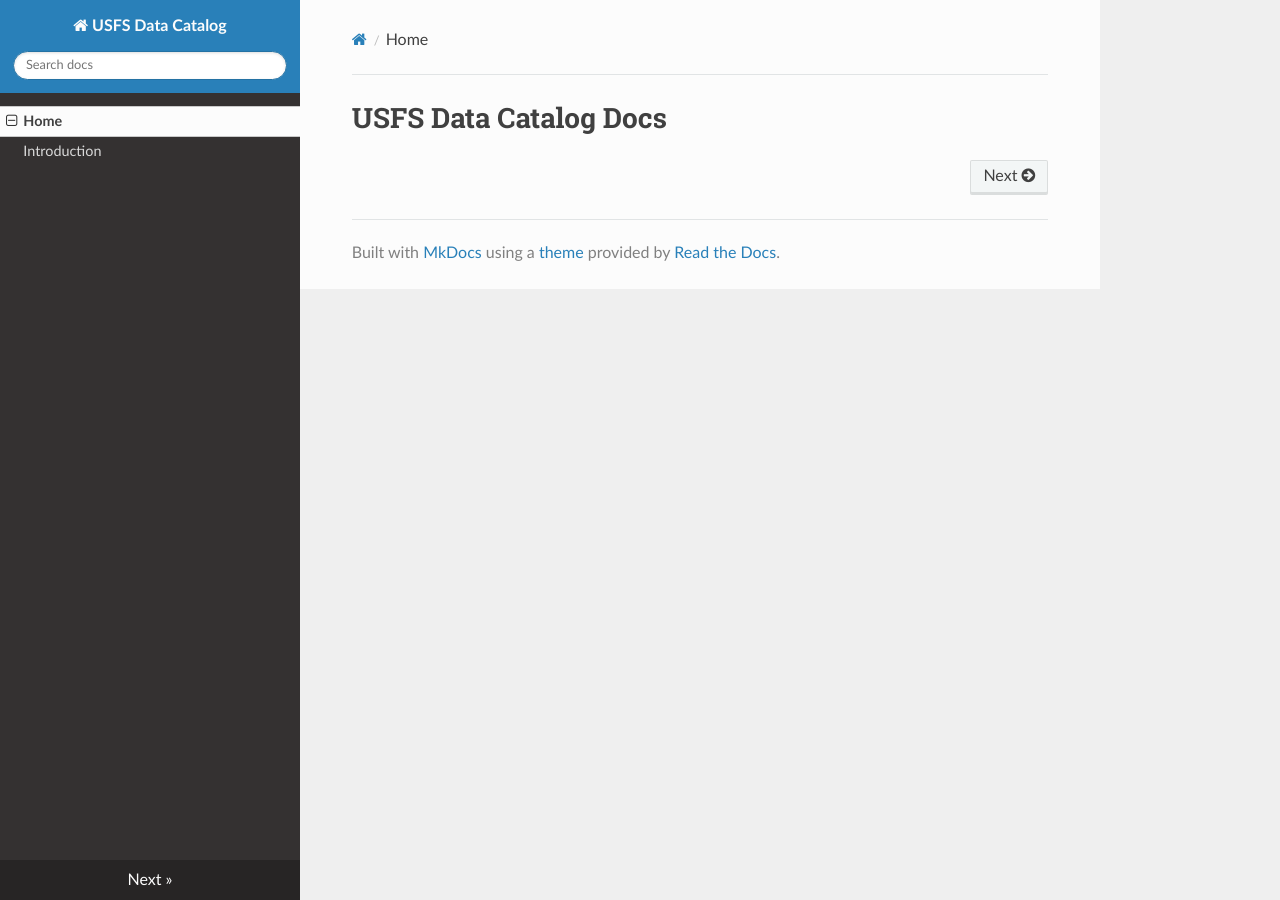
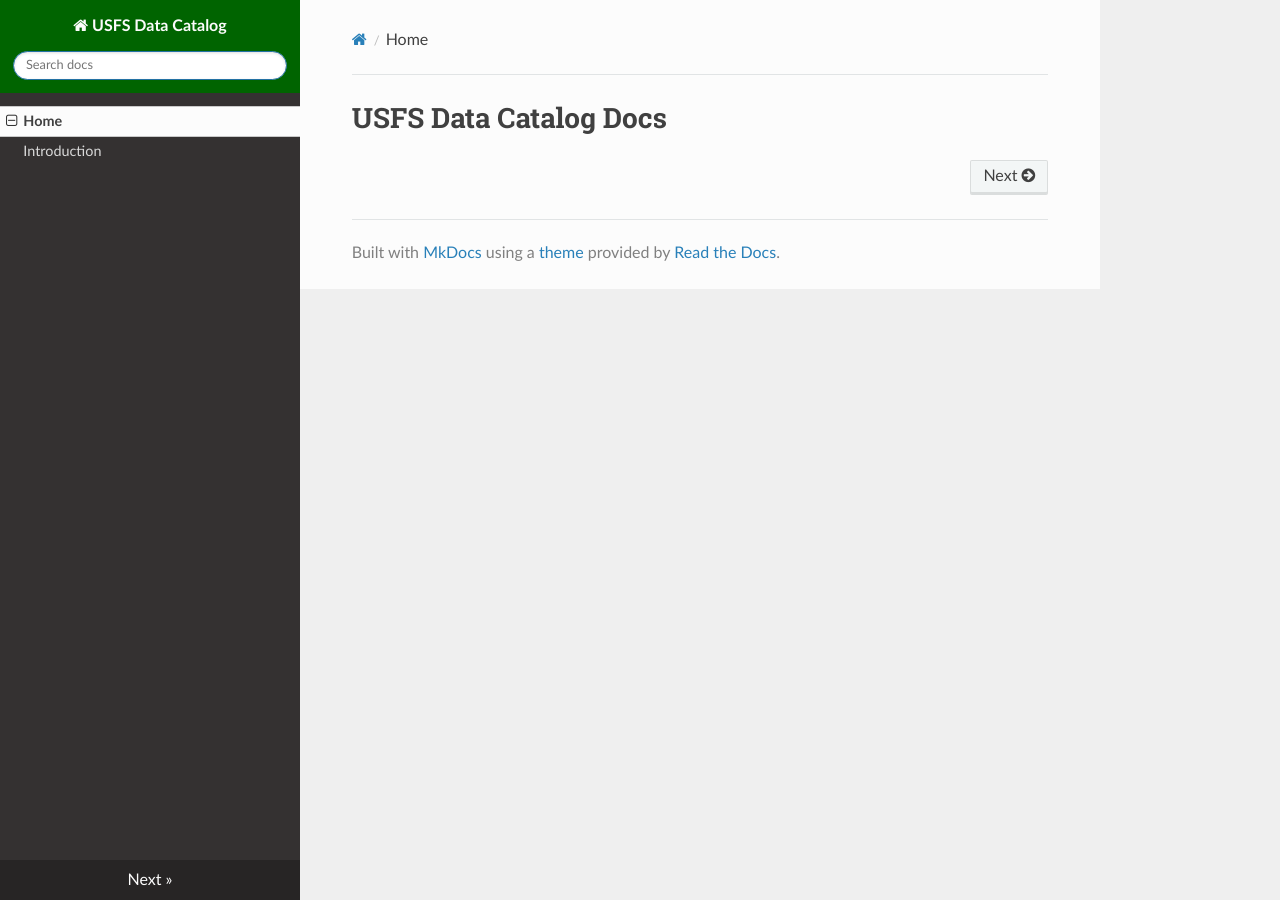
Before and after one commit to forestbytes/catalog, an MkDocs documentation site: the page built from docs/index.md, in a window 1280 px wide. Built offline with MkDocs 1.6.1, drawn with Linux system fonts in a browser that asks for light colours; nearby versions of some CDN libraries.

Commit message:
Added custom stylesheet to mkdocs

```diff
--- /dev/null
+++ b/docs/extras/styles.css
@@ -0,0 +1,3 @@
+.wy-side-nav-search {
+  background-color: darkgreen;
+}
--- a/mkdocs.yml
+++ b/mkdocs.yml
@@ -4,6 +4,12 @@ theme:
 #   palette:
 #     primary: indigo
 #     accent: indigo
+plugins:
+    - search
+
 nav:
   - Home: index.md
   - Introduction: introduction.md
+
+extra_css:
+  - extras/styles.css
```
